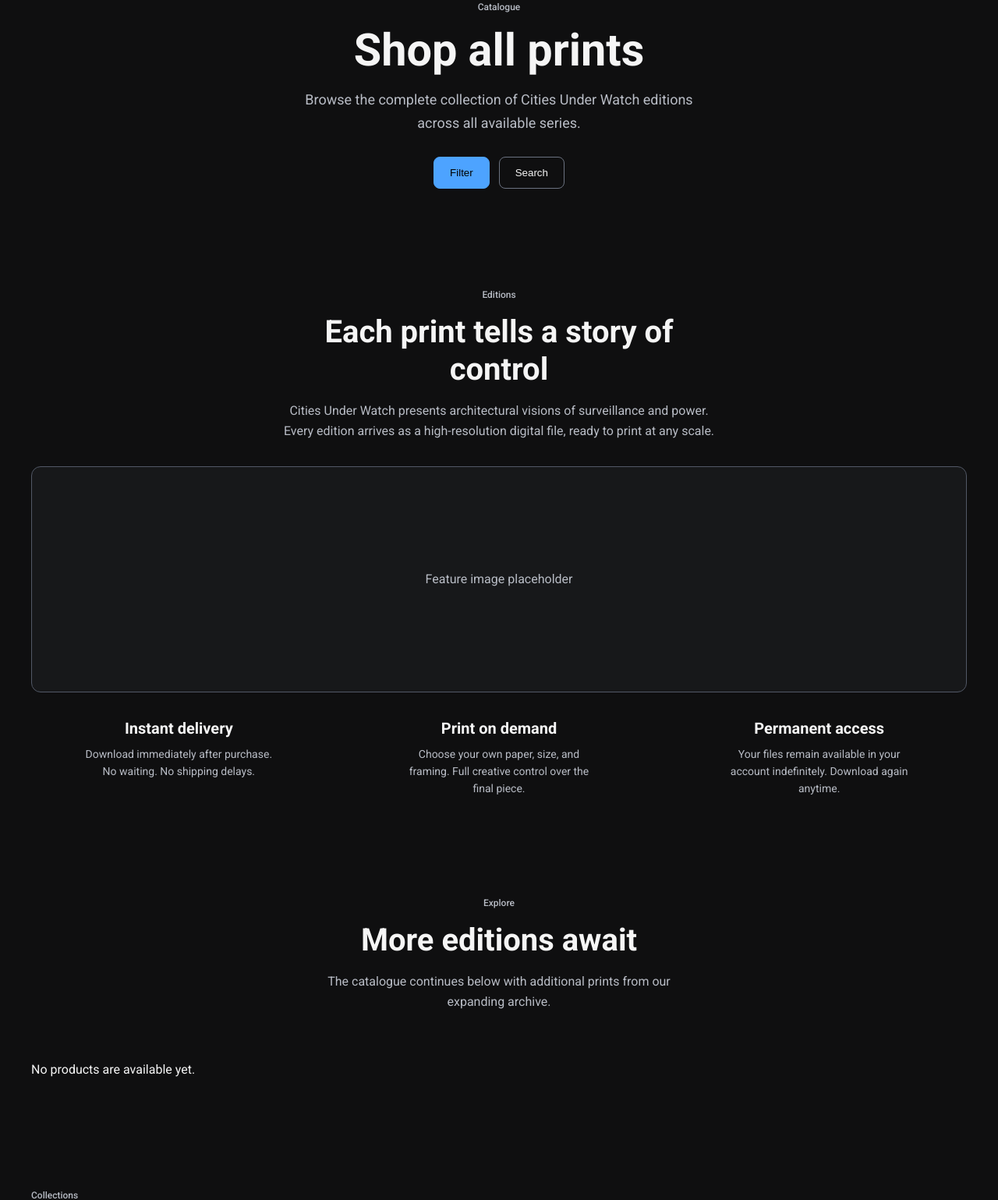
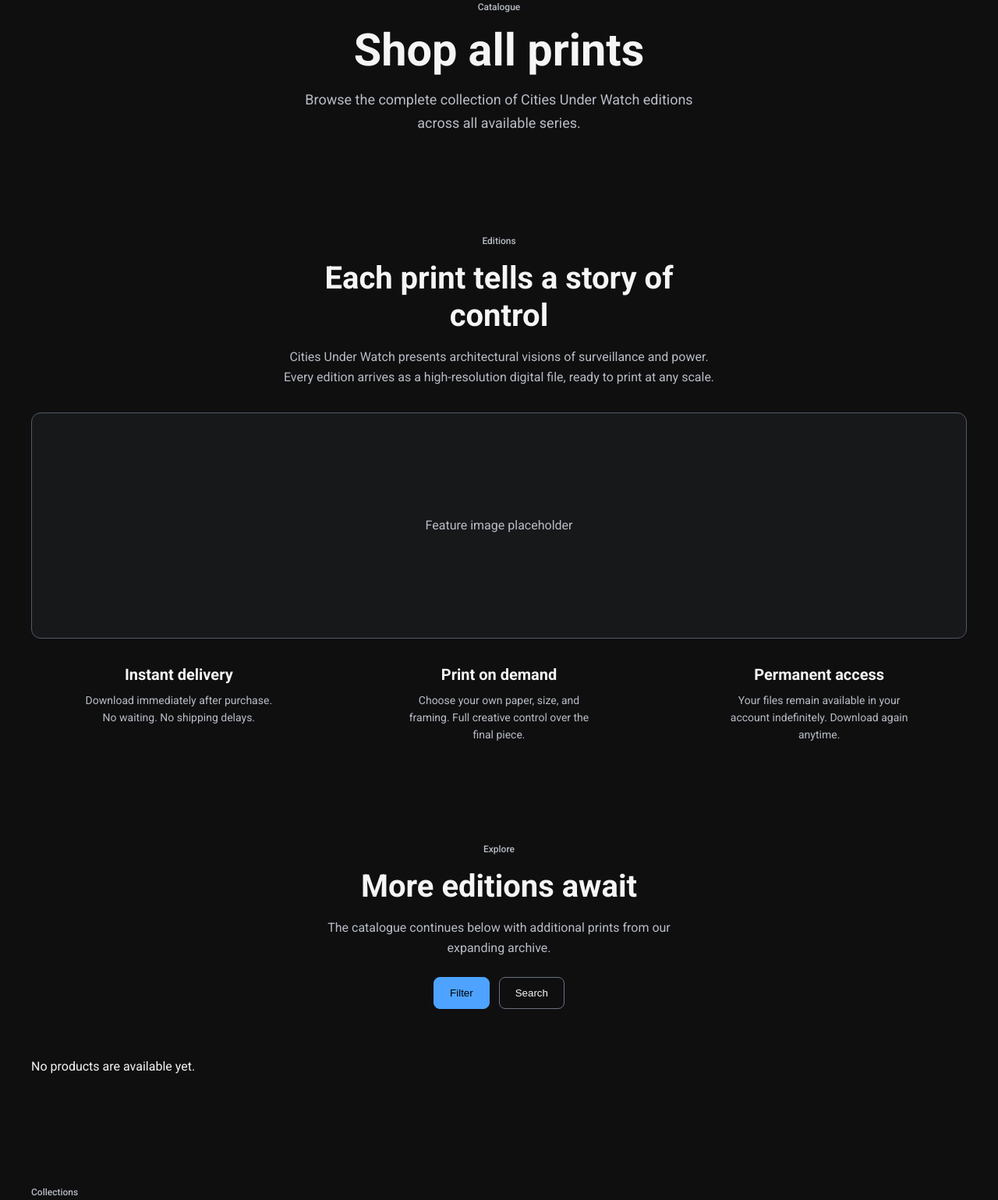
Before and after one commit to creatvie-introvert/cities-under-watch, a Django app: page /catalogue/ in a window 1280 px wide. Shown: the part 182-1721 px from the top of the page at 78% size. Run offline with Django 5.2, Linux system fonts and the light colour scheme; data that the repository does not hold is empty; some libraries are stand-ins or nearby versions.

Commit message:
style: move catalogue controls into product grid section

```diff
--- a/products/templates/products/product_list.html
+++ b/products/templates/products/product_list.html
@@ -11,14 +11,6 @@
                 <p class="page-header__text">
                     Browse the complete collection of Cities Under Watch editions across all available series.
                 </p>
-                <div class="page-header__actions">
-                    <button type="button" class="btn btn-primary">
-                        Filter
-                    </button>
-                    <button type="button" class="btn btn-secondary">
-                        Search
-                    </button>
-                </div>
             </div>
         </div>
     </section>
@@ -74,6 +66,15 @@
                 <p>
                     The catalogue continues below with additional prints from our expanding archive.
                 </p>
+            </div>
+
+            <div class="product-grid-section__controls">
+                <button type="button" class="btn btn-primary">
+                    Filter
+                </button>
+                <button type="button" class="btn btn-secondary">
+                    Search
+                </button>
             </div>
 
             {% if products %}
--- a/static/css/base.css
+++ b/static/css/base.css
@@ -724,6 +724,15 @@ body {
     margin-inline: auto;
 }
 
+.product-grid-section__controls {
+    display: flex;
+    align-items: center;
+    justify-content: center;
+    gap: var(--space-3);
+    flex-wrap: wrap;
+    margin-top: calc(-1 * var(--space-4));
+}
+
 .catalogue-grid {
     width: 100%;
 }
@@ -1297,6 +1306,10 @@ body {
         max-width: 26rem;
     }
 
+    .product-grid-section__controls {
+        margin-top: calc(-1 * var(--space-5));
+    }
+
     .section-image .image-placeholder {
         min-height: 18rem;
     }
@@ -1639,6 +1652,10 @@ body {
         margin-inline: auto;
     }
 
+    .product-grid-section__controls {
+        margin-top: calc(-1 * var(--space-6));
+    }
+
     .product-grid-section__actions {
         margin-top: calc(-1 * var(--space-2));
     }
```
